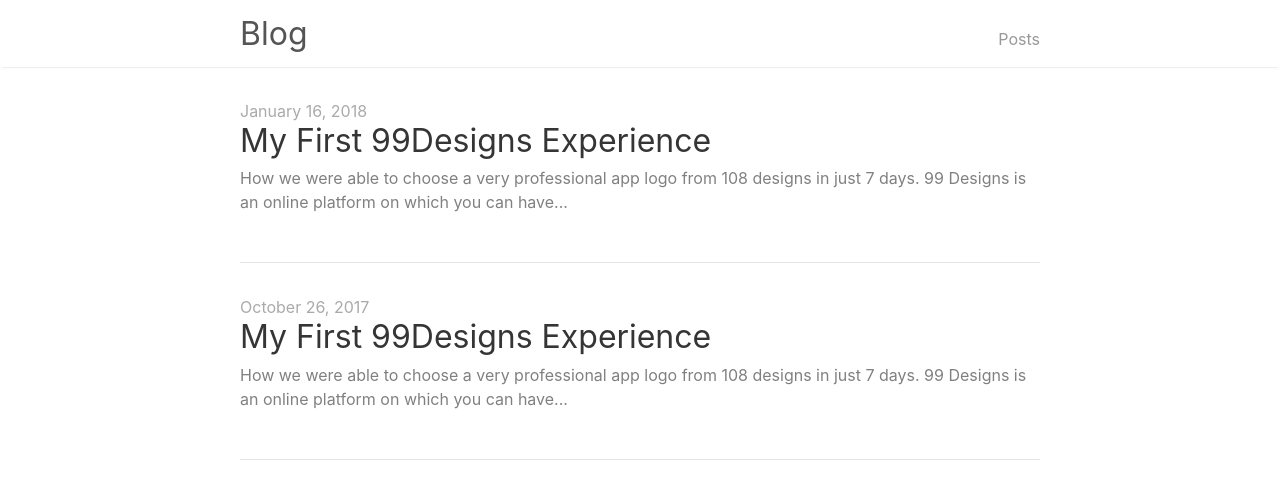
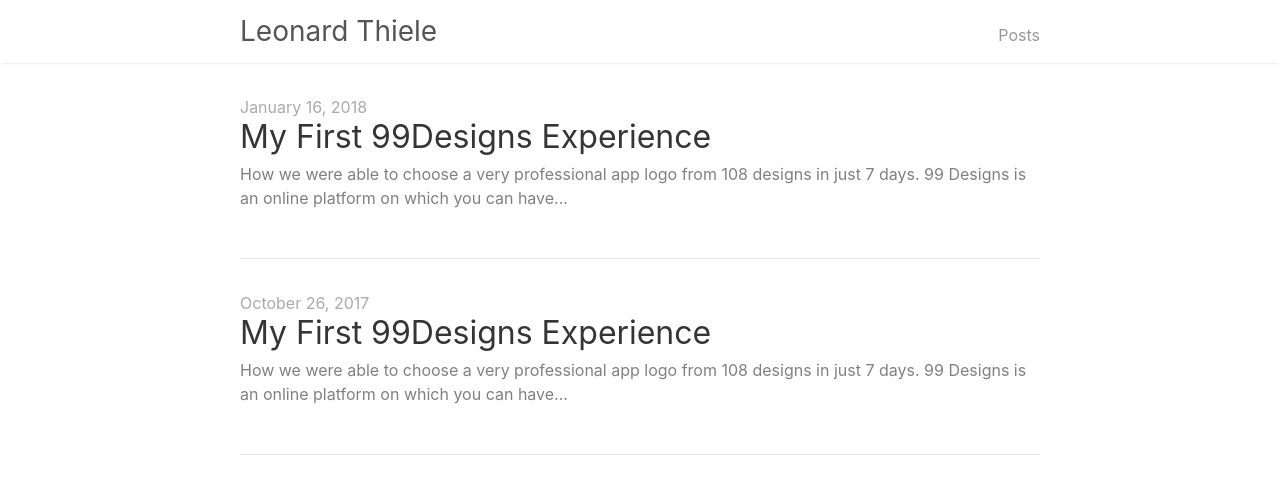
Before and after one commit to Leonardthiele/Leonardthiele.com, a Jekyll site: the page built from blog/index.html, in a window 1280 px wide. Shown: the top 499 px of the page. Built offline with Jekyll 4.4.1, drawn with Linux system fonts in a browser that asks for light colours; the list of posts is cut into pages by our own code.

Commit message:
change header to name

```diff
--- a/_layouts/default.html
+++ b/_layouts/default.html
@@ -7,7 +7,7 @@
     <nav class="nav">
       <div class="nav-container">
         <a href="{{ site.baseurl }}/">
-          <h2 class="nav-title">{{ site.title }}</h2>
+          <h3 class="nav-title">Leonard Thiele</h3>
         </a>
         <ul>
           <li><a href="{{ site.baseurl }}/blog/">Posts</a></li>
```
